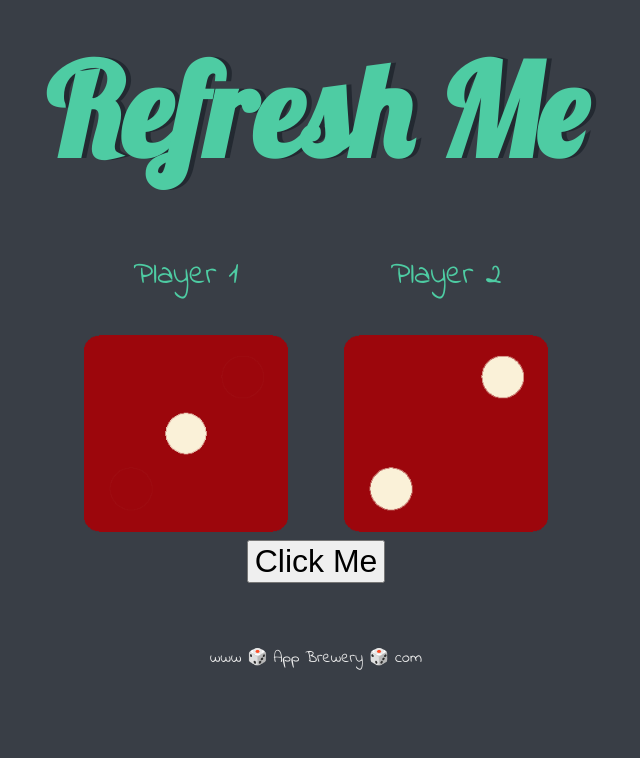
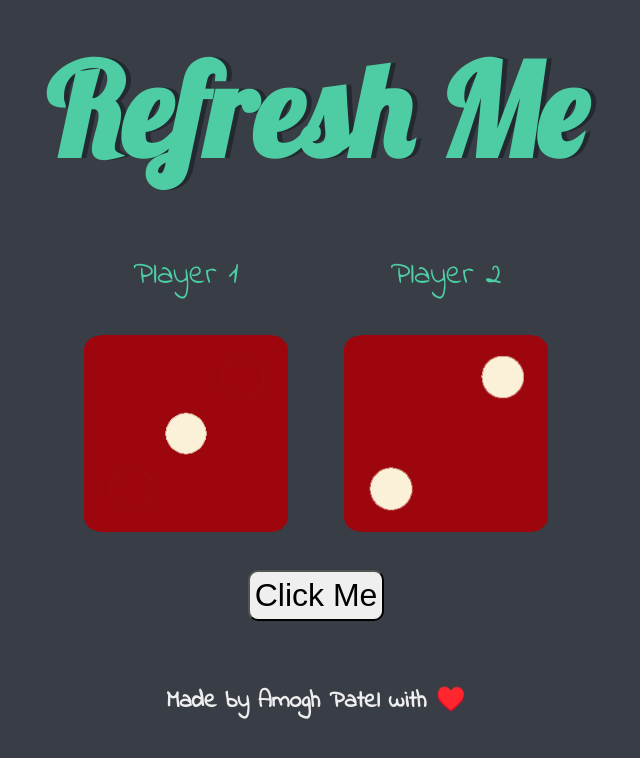
Before and after one commit to AmoghPatel1/Dice_Game, a plain HTML site: page index.html in a window 1280 px wide. Shown: the whole page, without its empty margins (324-964 px from the left). Drawn offline with Linux system fonts and the light colour scheme.

Commit message:
Some styling

```diff
--- a/index.html
+++ b/index.html
@@ -29,6 +29,6 @@
   </body>
 
   <footer>
-    www 🎲 App Brewery 🎲 com
+    <h2>Made by Amogh Patel with ♥️</h2>
   </footer>
 </html>
--- a/styles.css
+++ b/styles.css
@@ -40,5 +40,8 @@ footer {
 }
 
 button {
+  margin-top: 30px;
+  padding: 5px;
   font-size: 2rem;
+  border-radius: 10px;
 }
```
